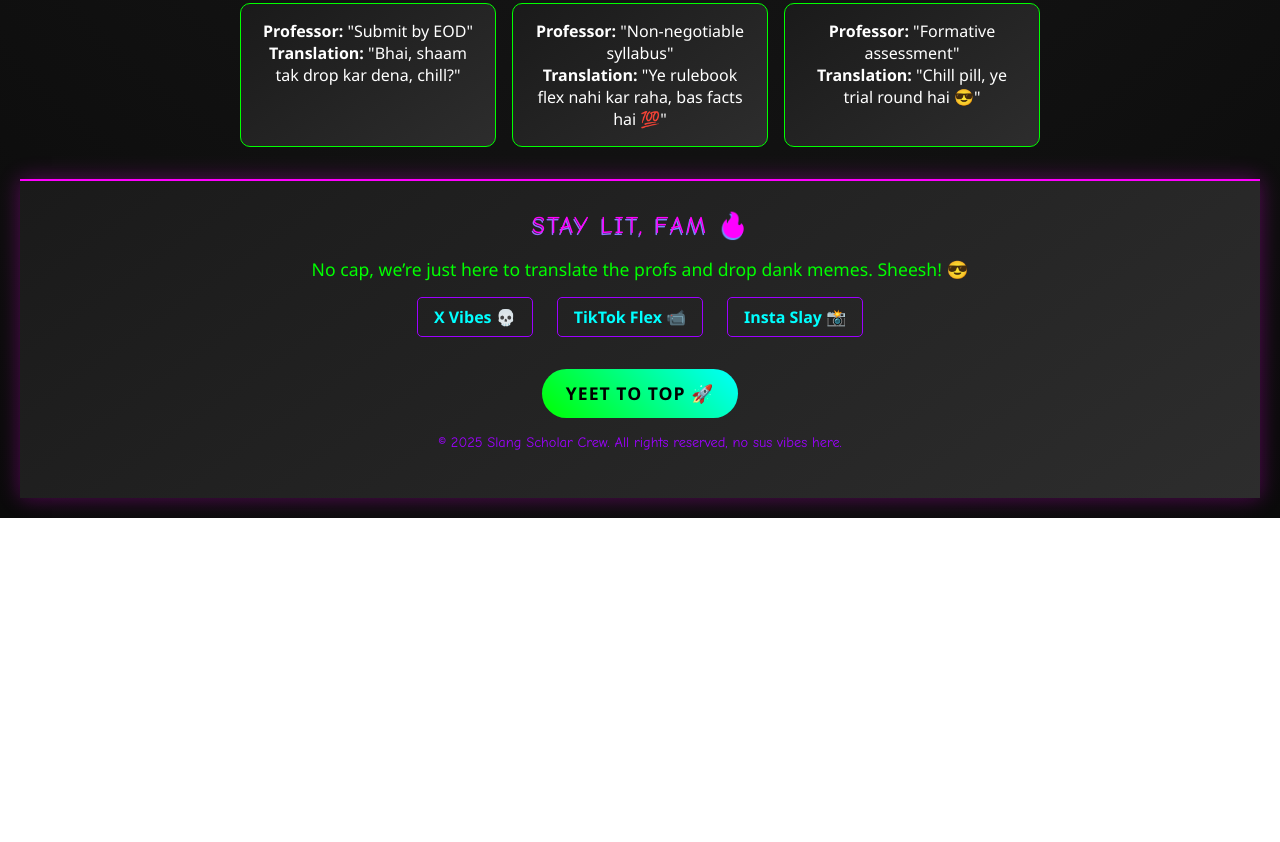
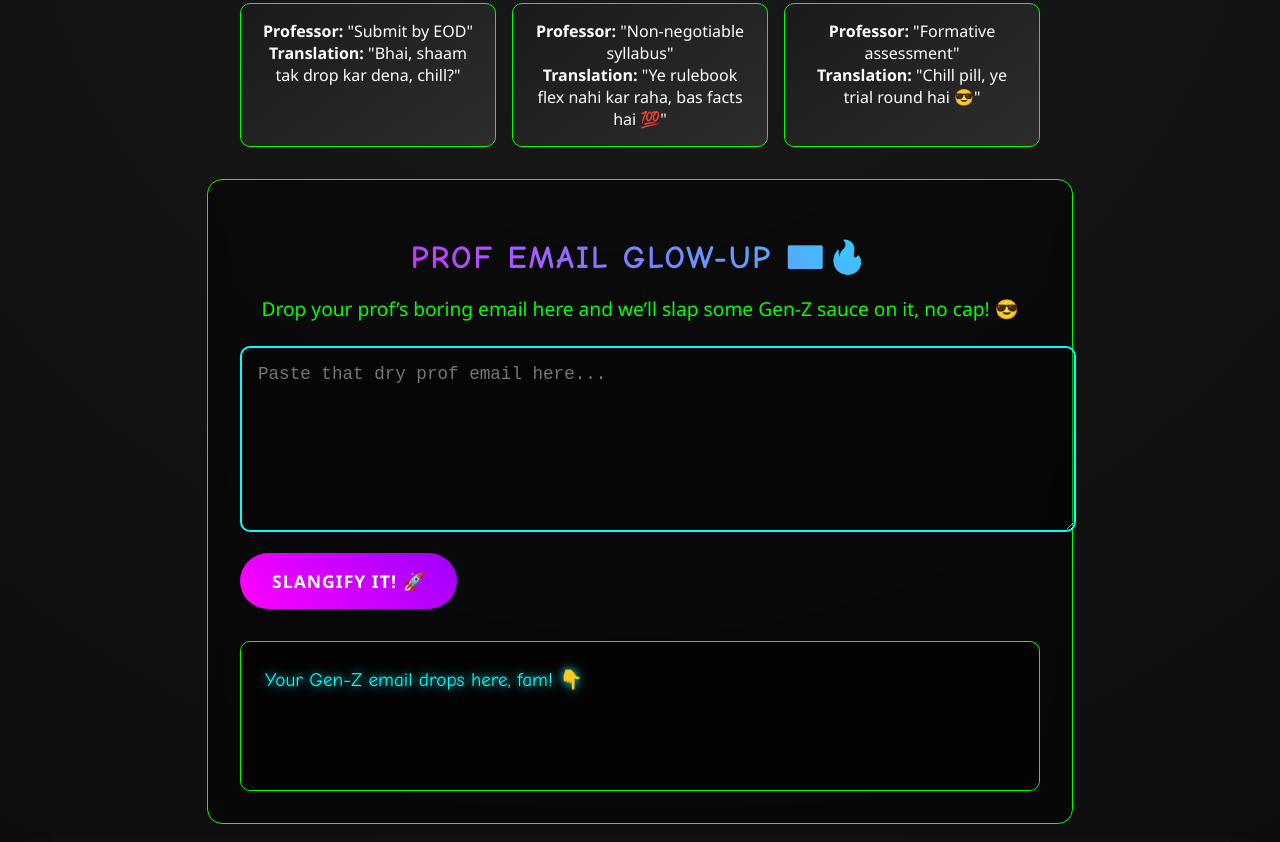
Before and after one commit to CodewithRohitRajput/Genz_slang, a plain HTML site: page index.html in a window 1280 px wide. Shown: the part 1578-2420 px from the top of the page. Before the commit the page ends 2096 px from the top, so only its background shows below. Drawn offline with Linux system fonts and the light colour scheme.

Commit message:
add email slangify

```diff
--- a/index.html
+++ b/index.html
@@ -216,6 +216,11 @@
                 </a>
             </li>
             <li>
+                <a href="#email-converter-section" onclick="document.getElementById('email-converter-section').scrollIntoView({behavior: 'smooth'}); return false;" style="text-decoration: none; color: #00ff00; font-family: 'Segoe UI', sans-serif; font-weight: bold; text-transform: uppercase; padding: 0.5rem 1rem; border: 1px solid #00ffff; border-radius: 5px; transition: all 0.3s ease;" onmouseover="this.style.background='linear-gradient(45deg, #ff00ff, #9d00ff)'; this.style.boxShadow='0 0 15px #ff00ff';" onmouseout="this.style.background='none'; this.style.boxShadow='none';">
+                    Email Slang
+                </a>
+            </li>
+            <li>
                 <a href="#examples-section" onclick="document.getElementById('examples-section').scrollIntoView({behavior: 'smooth'}); return false;" style="text-decoration: none; color: #00ff00; font-family: 'Segoe UI', sans-serif; font-weight: bold; text-transform: uppercase; padding: 0.5rem 1rem; border: 1px solid #00ffff; border-radius: 5px; transition: all 0.3s ease;" onmouseover="this.style.background='linear-gradient(45deg, #ff00ff, #9d00ff)'; this.style.boxShadow='0 0 15px #ff00ff';" onmouseout="this.style.background='none'; this.style.boxShadow='none';">
                     Examples
                 </a>
@@ -271,6 +276,66 @@
             </div>
         </div>
     </div>
+    <!-- Email convertor-->
+    <div class="email-converter" id="email-converter-section" style="background: rgba(0,0,0,0.5); padding: 2rem; border-radius: 15px; border: 1px solid #00ff00; backdrop-filter: blur(10px); margin: 2rem auto; max-width: 800px;">
+        <h2 style="font-family: 'Comic Sans MS', cursive; font-size: 2rem; background: linear-gradient(45deg, #ff00ff, #00ffff); -webkit-background-clip: text; -webkit-text-fill-color: transparent; text-transform: uppercase; letter-spacing: 2px; text-align: center; margin-bottom: 1rem;">
+            Prof Email Glow-Up 📧🔥
+        </h2>
+        <p style="color: #00ff00; font-family: 'Segoe UI', sans-serif; font-size: 1.2rem; text-align: center; margin-bottom: 1.5rem;">
+            Drop your prof’s boring email here and we’ll slap some Gen-Z sauce on it, no cap! 😎
+        </p>
+        <textarea id="emailInput" placeholder="Paste that dry prof email here..." style="width: 100%; padding: 1rem; border: 2px solid #00ffff; border-radius: 10px; background: rgba(0,0,0,0.3); color: #ffffff; font-size: 1.1rem; min-height: 150px; resize: vertical; transition: all 0.3s ease;" onfocus="this.style.boxShadow='0 0 20px #00ffff'; this.style.borderColor='#ff00ff';" onblur="this.style.boxShadow='none'; this.style.borderColor='#00ffff';"></textarea>
+        <button onclick="convertEmail()" style="background: linear-gradient(45deg, #ff00ff, #9d00ff); color: #ffffff; border: none; padding: 1rem 2rem; border-radius: 30px; font-family: 'Segoe UI', sans-serif; font-size: 1.1rem; cursor: pointer; transition: all 0.3s ease; text-transform: uppercase; font-weight: bold; letter-spacing: 1px; margin-top: 1rem;" onmouseover="this.style.transform='scale(1.05)'; this.style.boxShadow='0 0 25px #ff00ff';" onmouseout="this.style.transform='scale(1)'; this.style.boxShadow='none';">
+            Slangify It! 🚀
+        </button>
+        <div class="result-section" id="emailResult" style="background: rgba(0,0,0,0.6); padding: 1.5rem; border-radius: 10px; margin-top: 2rem; border: 1px solid #00ff00; min-height: 100px;">
+            <div style="font-family: 'Comic Sans MS', cursive; font-size: 1.2rem; color: #00ffff; line-height: 1.5; text-shadow: 0 0 10px #00ffff;">
+                Your Gen-Z email drops here, fam! 👇
+            </div>
+        </div>
+    </div>
+    <script>
+        // Your existing script content...
+
+        function convertEmail() {
+            const emailInput = document.getElementById('emailInput').value.trim();
+            const resultDiv = document.getElementById('emailResult');
+
+            if (!emailInput) {
+                resultDiv.innerHTML = "<div style='font-family: \"Comic Sans MS\", cursive; font-size: 1.2rem; color: #00ffff;'>Bruh, drop an email first! 😛</div>";
+                return;
+            }
+
+            // Simple email-to-Gen-Z conversion dictionary
+            const emailSlang = {
+                "dear students": "Yo fam",
+                "please submit": "Slide me",
+                "by the end of the day": "by EOD, no cap",
+                "regards": "Peace out",
+                "sincerely": "Fr fr",
+                "assignment": "homework drip",
+                "due date": "deadline szn",
+                "thank you": "Big props",
+                "office hours": "DM sesh",
+                "let me know": "Hit me up",
+                "important": "straight fire",
+                "meeting": "vibe check"
+            };
+
+            let convertedEmail = emailInput.toLowerCase();
+            for (const [boring, slang] of Object.entries(emailSlang)) {
+                convertedEmail = convertedEmail.replace(new RegExp(boring, 'gi'), slang);
+            }
+
+            // Add some Gen-Z flair
+            const flair = [" Sheesh! 😬", " No cap! 💯", " Bet! 🔥", " Periodt! 💅"];
+            convertedEmail = convertedEmail + flair[Math.floor(Math.random() * flair.length)];
+
+            resultDiv.innerHTML = `<div style="font-family: 'Comic Sans MS', cursive; font-size: 1.2rem; color: #00ffff; line-height: 1.5; text-shadow: 0 0 10px #00ffff;">${convertedEmail}</div>`;
+        }
+
+        // Rest of your existing script...
+    </script>
     <footer style="background: linear-gradient(145deg, #1a1a1a, #2d2d2d); padding: 2rem; border-top: 2px solid #ff00ff; box-shadow: 0 0 20px rgba(255, 0, 255, 0.3); margin-top: 2rem; text-align: center;">
         <div style="font-family: 'Comic Sans MS', cursive; font-size: 1.5rem; background: linear-gradient(45deg, #ff00ff, #00ffff); -webkit-background-clip: text; -webkit-text-fill-color: transparent; text-transform: uppercase; letter-spacing: 2px; animation: glitch 2s infinite; margin-bottom: 1rem;">
             Stay Lit, Fam 🔥
```
